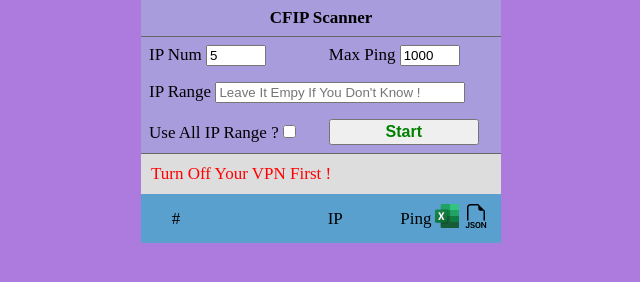
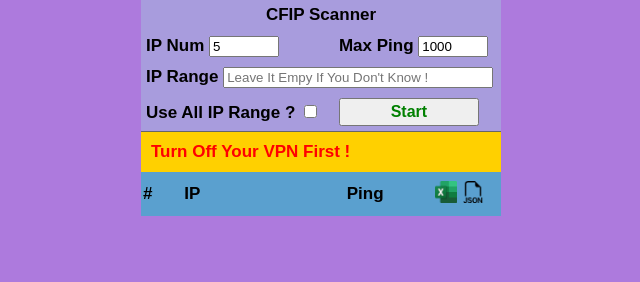
Before and after one commit to PikachuJP/CFIPSO, a plain HTML site: page index.html in a window 1280 px wide. Shown: the whole page, without its empty margins (319-959 px from the left). Drawn offline with Linux system fonts and the light colour scheme; a web font is replaced by a local one.

Commit message:
Create index.html

```diff
--- a/index.html
+++ b/index.html
@@ -5,8 +5,9 @@
   <link href="https://fonts.cdnfonts.com/css/mv-boli" rel="stylesheet">
   <style type="text/css">
     body {
-      font-family: 'MV Boli', mv-boli;
+      font-family: 'MV Boli', sans-serif;
       font-size: 17px;
+	  font-weight: bold;
       background: #ad7add;
       counter-reset: Serial;
       direction: ltr;
@@ -22,20 +23,21 @@
     }
     table {
       font-size: 17px;
+	  font-weight: bold;
       width: 100%;
       border-collapse:collapse;
     }
     th {
       background: #5aa0cf;
-      padding: 10px 2px;
+      padding: 4px 2px;
+	  font-weight: bold;
       height: 44px;
-      font-weight: normal;
-      text-align: right;
+      text-align: left;
     }
     table.content td {
       background: #a89cdd;
       height: 20px;
-      padding: 8px;
+      padding: 5px;
     }
     table.list tr:nth-child(odd) td {
       background: #ddd;
@@ -60,23 +62,23 @@
 /*      display: none;*/
     }
     div.text-div {
-      background-color: #ddd;
+      background-color: #8173cf;
       width: 340px;
       height: 20px;
       padding: 10px;
     }
     input[type=number] {
-      width: 60px;
+      width: 70px;
     }
     input[type=text] {
-      width: 250px;
+      width: 270px;
     }
     button.start{
-      width: 150px;
+      width: 140px;
       font-size: 16px;
       font-weight: bold;
       color: green;
-      padding: 2px;
+      padding: 3px;
       float: left;
     }
   </style>
@@ -85,7 +87,7 @@
   <div style="padding: 0; margin: auto; width: 360px;">
     <table dir="ltr" class="content">
       <tr>
-        <td colspan="2" align="center" style="border-bottom: 1px solid #666;">
+        <td colspan="2" align="center" style="border-bottom: 1px solid #a89cdd;">
           <strong>CFIP Scanner</strong>
         </td>
       </tr>
@@ -104,14 +106,14 @@
       </tr>
       <tr>
         <td>
-          <label>Use All IP Range ?<input id="uk-cdn" type="checkbox" /></label>
+          <label>Use All IP Range ? <input id="uk-cdn" type="checkbox" /></label>
         </td>
         <td>
           <button class="start" onclick="startScan()">Start</button>
         </td>
       </tr>
     </table>
-    <div class="text-div" style="border-top: 1px solid #666;">
+    <div class="text-div" style="border-top: 1px solid #666; background: rgb(255, 208, 0)">
       <div id="start-hint" style="color: red;">Turn Off Your VPN First !</div>
       <div style="width: 110px; float: right;"><span id="test-no"></span></div>
       <div style="width: 120px; float: right;"><span id="ip-no"></span></div>
@@ -132,10 +134,10 @@
           </th>
           <th width="60">
             <a class="download-link" href="#" onclick="downloadAsCSV()">
-              <img height="24px" src="assets/excel.png" />
+              <img height="22px" src="assets/excel.png" />
             </a>
             <a class="download-link" href="#" onclick="downloadAsJSON()">
-              <img height="24px" src="assets/json.png" />
+              <img height="22px" src="assets/json.png" />
             </a>
           </th>
         </tr>
@@ -2134,8 +2136,8 @@ async function testIPs(ipList) {
           <td>${obj.ip}</td>
           <td>${obj.latency}ms</td>
           <td>
-            <img height="20px" src="assets/${obj.location}.png" />
-            <img height="20px" src="assets/copy.png" onclick="copyToClipboard('${obj.ip}')"/>
+            <img height="16px" src="assets/${obj.location}.png" />
+            <img height="16px" src="assets/copy.png" onclick="copyToClipboard('${obj.ip}')"/>
           </td>
         </tr>`).join('\n');
       document.getElementById('result').innerHTML = tableRows;
```
